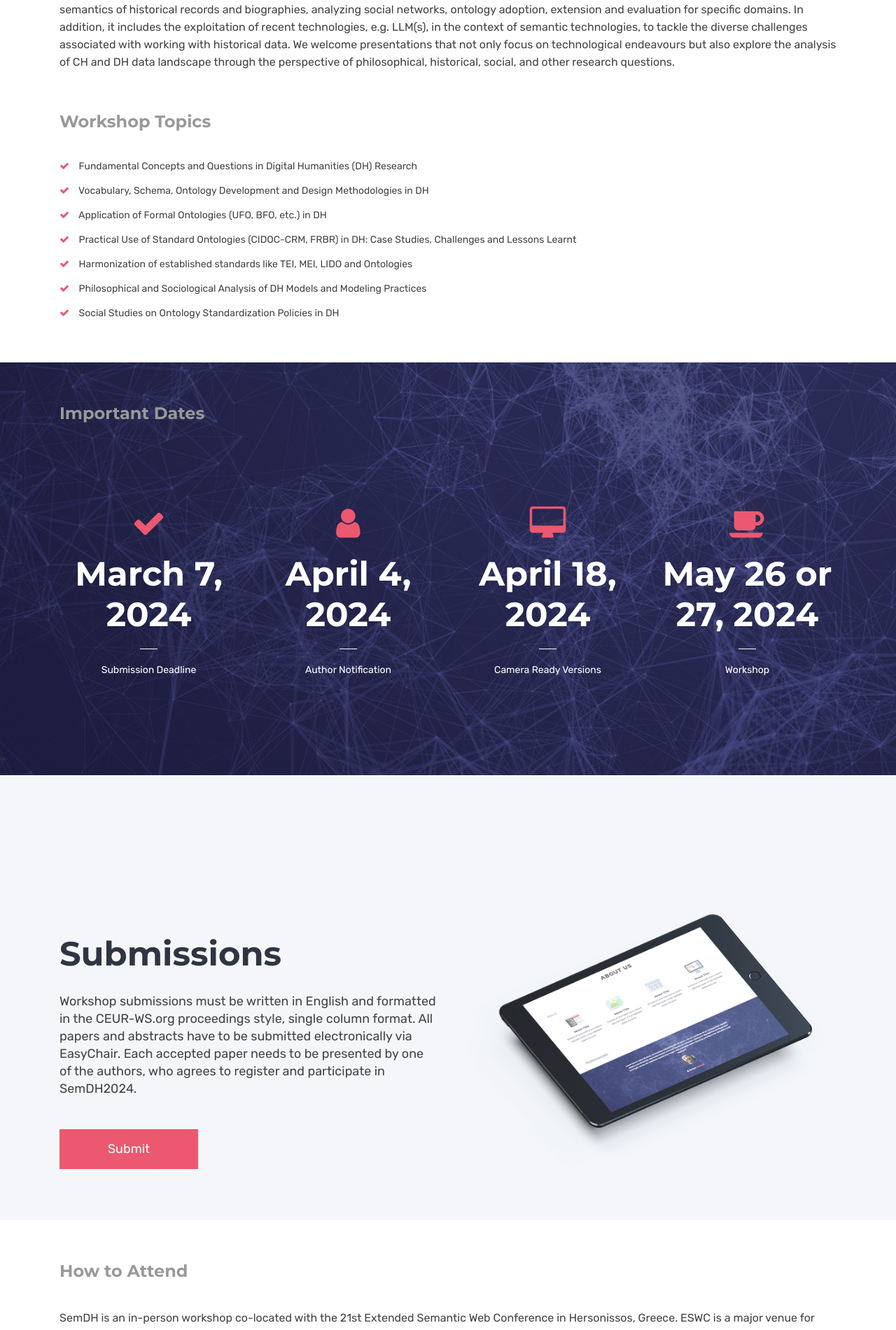
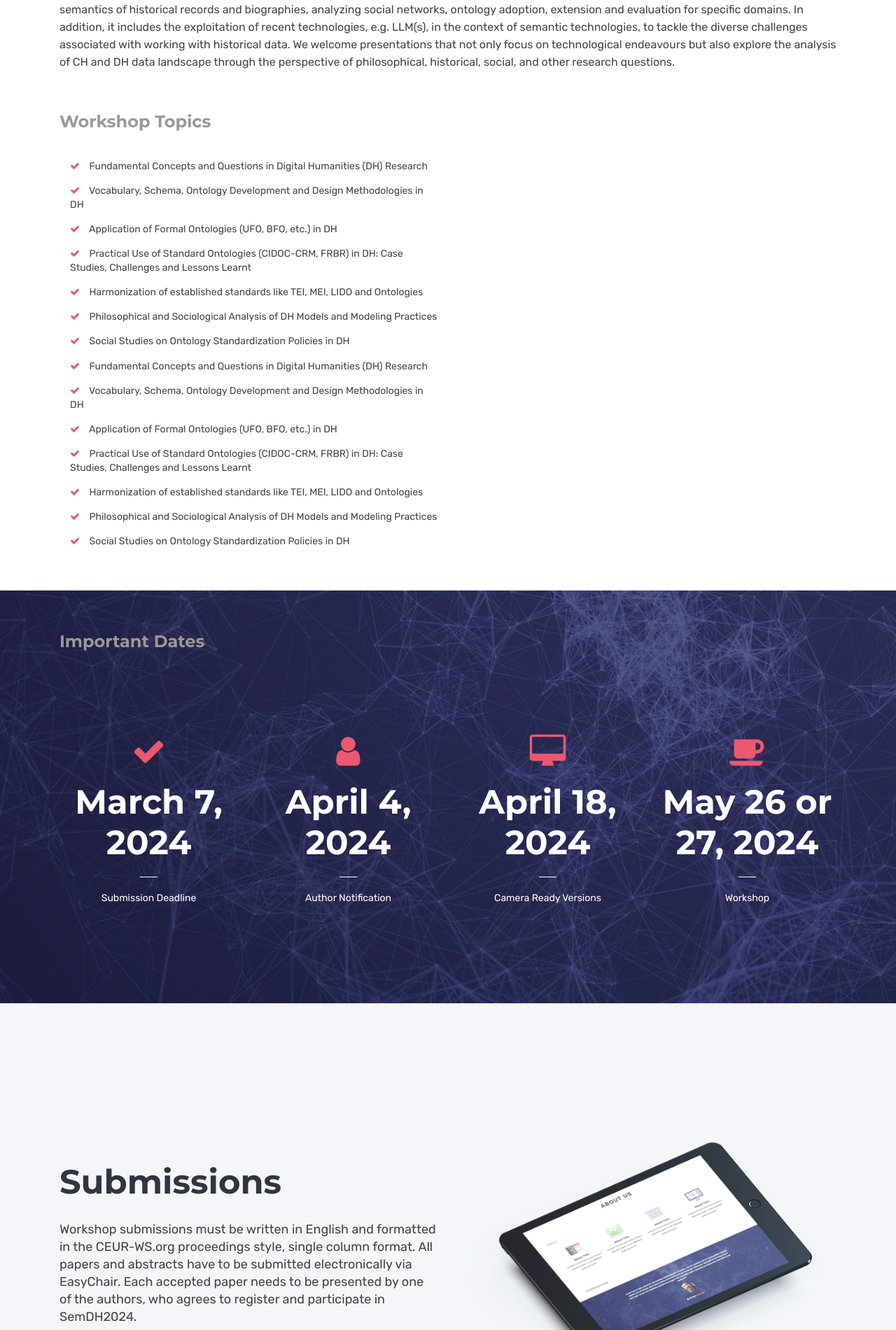
Before and after one commit to SemDH/semdh.github.io, a Jekyll site: the page built from index.html, in a window 1280 px wide. Shown: the part 770-2671 px from the top of the page at 70% size. Built offline with Jekyll 4.4.1, drawn with Linux system fonts in a browser that asks for light colours.

Commit message:
topic column

```diff
--- a/index.html
+++ b/index.html
@@ -82,6 +82,7 @@
 
             <div class="container">
         <h4 class="sub-title space-left">Workshop Topics</h4>
+        <div class="col-xs-12 col-sm-6">
          <ul class="list-style check-list pl-0">
                   <li>
                     <i class="fa fa-check light-green" aria-hidden="true"></i> Fundamental Concepts and Questions in Digital Humanities (DH) Research
@@ -107,6 +108,35 @@
                     <i class="fa fa-check light-green" aria-hidden="true"></i> Social Studies on Ontology Standardization Policies in DH
                   </li>
                 </ul>
+              </div>
+        <div class="col-xs-12 col-sm-6">
+         <ul class="list-style check-list pl-0">
+                  <li>
+                    <i class="fa fa-check light-green" aria-hidden="true"></i> Fundamental Concepts and Questions in Digital Humanities (DH) Research
+                  </li>
+                  <li>
+                    <i class="fa fa-check light-green" aria-hidden="true"></i> Vocabulary, Schema, Ontology Development and Design Methodologies in DH
+                  </li>
+                  <li>
+                    <i class="fa fa-check light-green" aria-hidden="true"></i> Application of Formal Ontologies (UFO, BFO, etc.) in DH
+                  </li>
+                  <li>
+                    <i class="fa fa-check light-green" aria-hidden="true"></i> Practical Use of Standard Ontologies (CIDOC-CRM, FRBR) in DH: Case Studies, Challenges and Lessons Learnt
+
+                  </li>
+                  <li>
+                    <i class="fa fa-check light-green" aria-hidden="true"></i> Harmonization of established standards like TEI, MEI, LIDO and Ontologies
+
+                  </li>
+                  <li>
+                    <i class="fa fa-check light-green" aria-hidden="true"></i> Philosophical and Sociological Analysis of DH Models and Modeling Practices
+                  </li>
+                  <li>
+                    <i class="fa fa-check light-green" aria-hidden="true"></i> Social Studies on Ontology Standardization Policies in DH
+                  </li>
+                </ul>
+              </div>
+
       </div>
 
 
```
